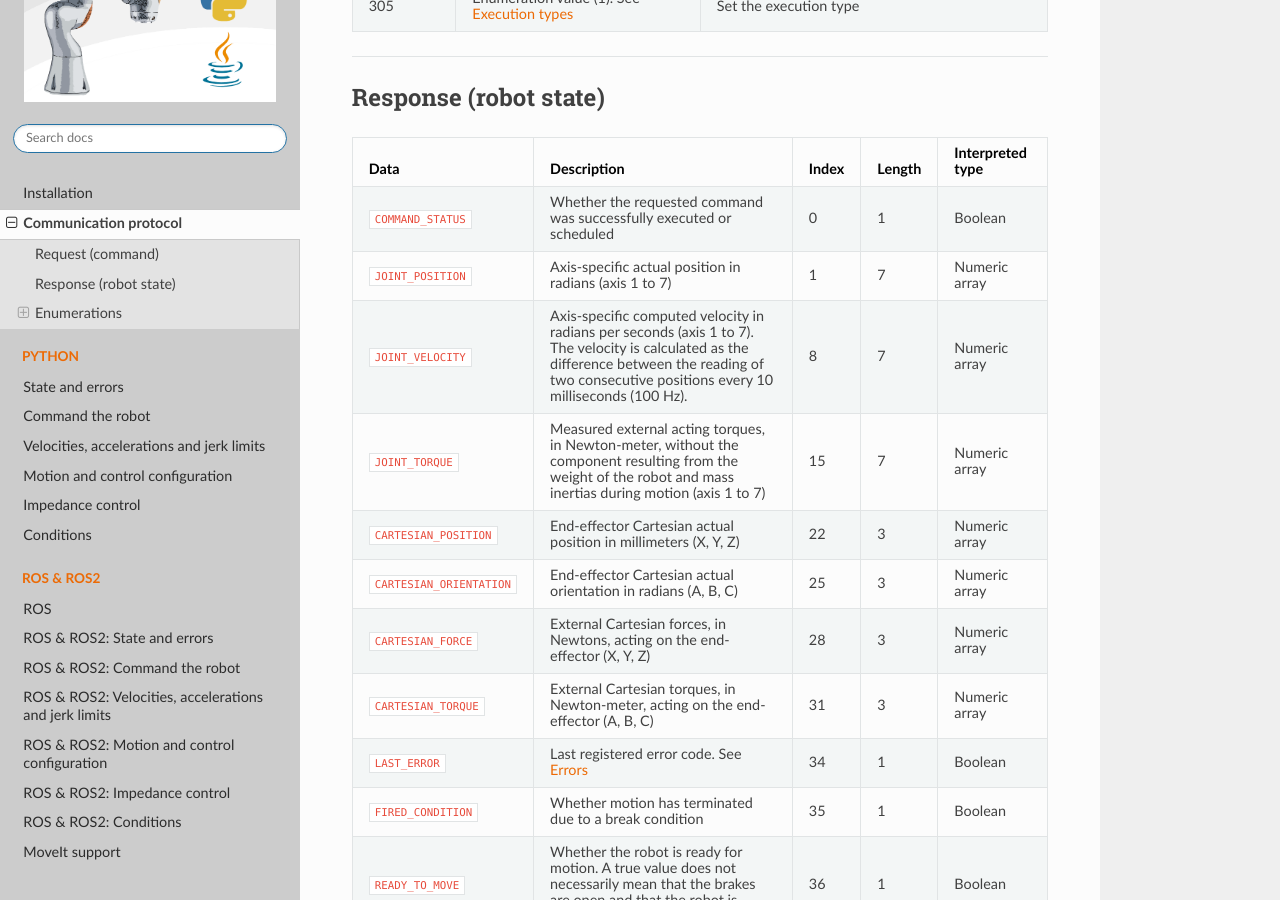
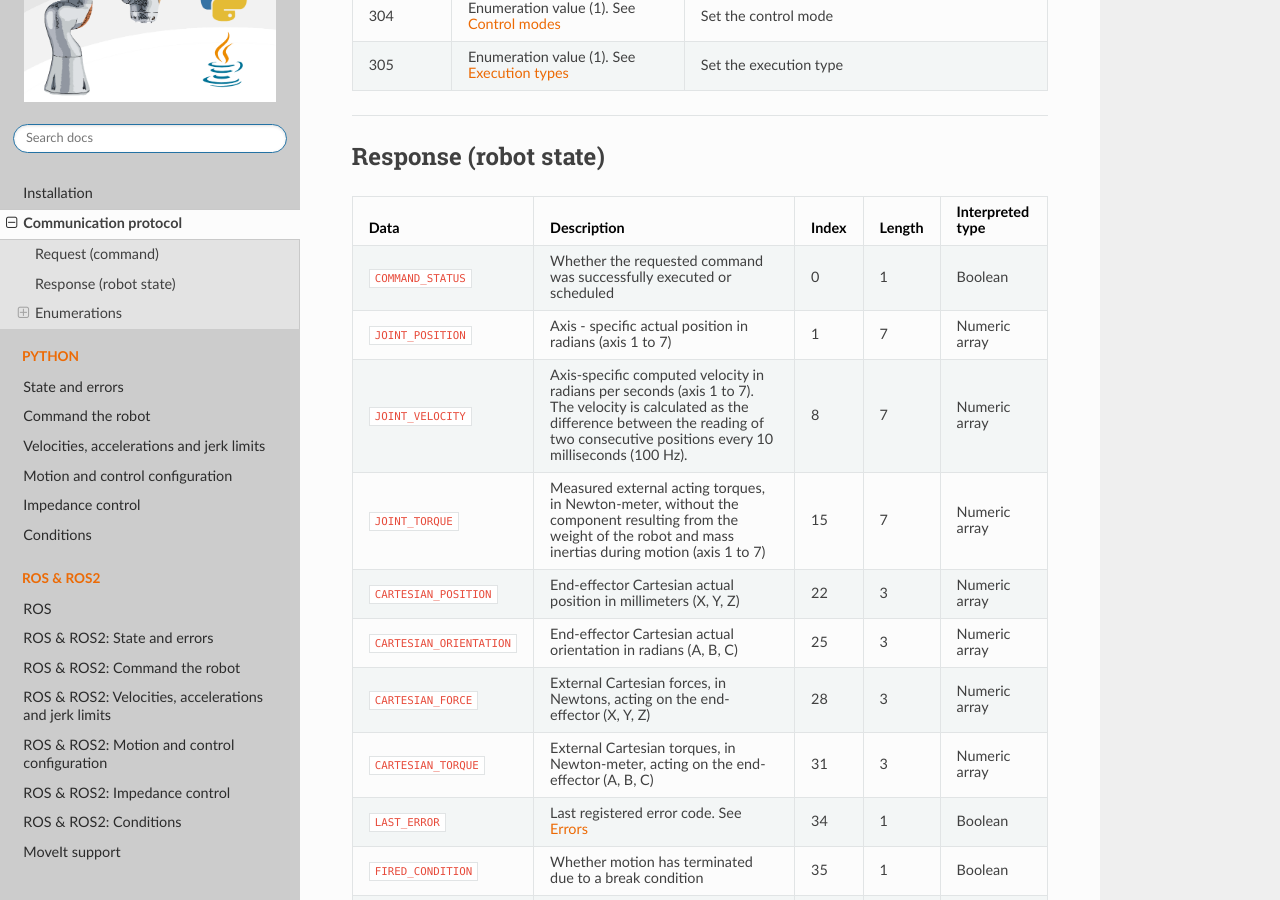
Before and after one commit to Toni-SM/libiiwa, a Sphinx documentation site: the page built from docs/source/intro/protocol.rst, in a window 1280 px wide and 900 px high, scrolled down 2220 px. Built offline with Sphinx 7.4.7 and the Read the Docs theme 2.0.0, drawn with Linux system fonts in a browser that asks for light colours; pages that are not in the unit, such as notebooks, are missing from menus; the version number could not be read and is left out.

Commit message:
Adjust table column distribution

```diff
--- a/docs/source/intro/getting_started.rst
+++ /dev/null
@@ -1,2 +0,0 @@
-Getting Started
-===============
--- a/docs/source/intro/protocol.rst
+++ b/docs/source/intro/protocol.rst
@@ -1,10 +1,13 @@
 Communication protocol
 ======================
+
+.. |_| unicode:: 0xA0
+    :trim:
 
 The communication has to be initiated from the external control workstation which sends a **command request** and receives the **robot state as response**
 
 .. image:: ../_static/imgs/protocol-flow.png
-    :width: 60%
+    :width: 70%
     :align: center
     :alt: Protocol flow
 
@@ -23,7 +26,7 @@
       - Description
     * - 0
       - \-
-      - Empty command. Useful for requesting only the status of the robot e.g.
+      - Empty\ |_| \command.\ |_| \Useful\ |_| \for\ |_| \requesting\ |_| \only\ |_| \the status of the robot e.g.
     * -
       -
       -
@@ -43,7 +46,7 @@
       -
       -
     * - 201
-      - Numeric value in range [0, 1]
+      - Numeric\ |_| \value\ |_| \in\ |_| \range\ |_| \[0,\ |_| \1]
       - Define the axis-specific relative velocity (% of maximum velocity)
     * - 202
       - Numeric value in range [0, 1]
@@ -136,7 +139,7 @@
       - 1
       - Boolean
     * - :literal:`JOINT_POSITION`
-      - Axis-specific actual position in radians (axis 1 to 7)
+      - Axis\ |_| \-\ |_| \specific\ |_| \actual\ |_| \position\ |_| \in radians (axis 1 to 7)
       - 1
       - 7
       - Numeric array
--- a/docs/source/modules/python_state_and_errors.rst
+++ b/docs/source/modules/python_state_and_errors.rst
@@ -21,7 +24,7 @@
       - Dictionary key
       - Unit
       - Data type
-    * - Axis-specific (joint) actual position
+    * - Axis\ |_| \-\ |_| \specific\ |_| \(joint)\ |_| \actual\ |_| \position
       - :literal:`joint_position`
       - :literal:`radians`
       - :literal:`np.ndarray` :literal:`shape=(7,)` :literal:`dtype=np.float32`
```
Also changed, not shown: other parts of docs/source/modules/python_state_and_errors.rst (+3 -0 lines), docs/source/intro/installation.rst (+5 -2 lines).
